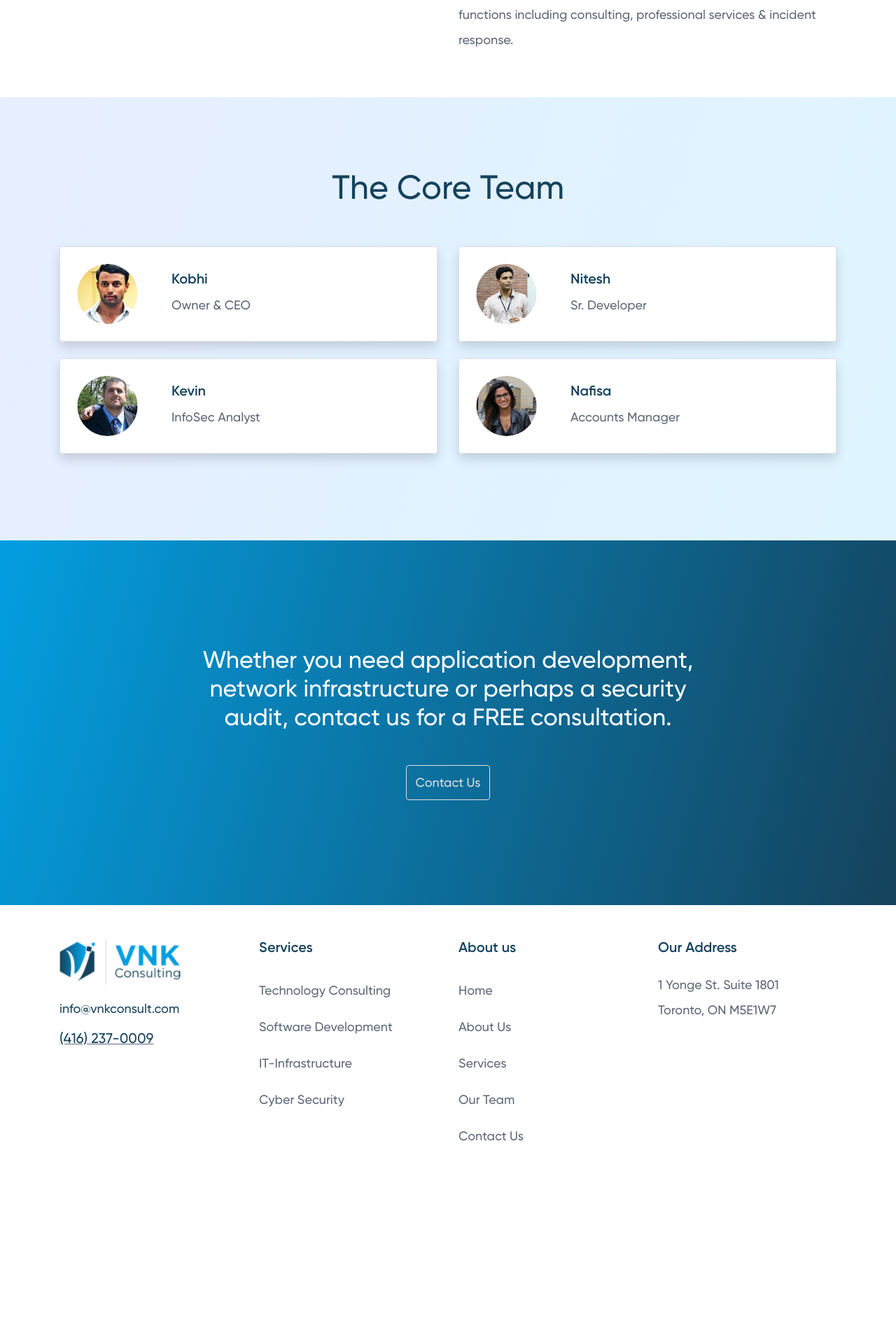
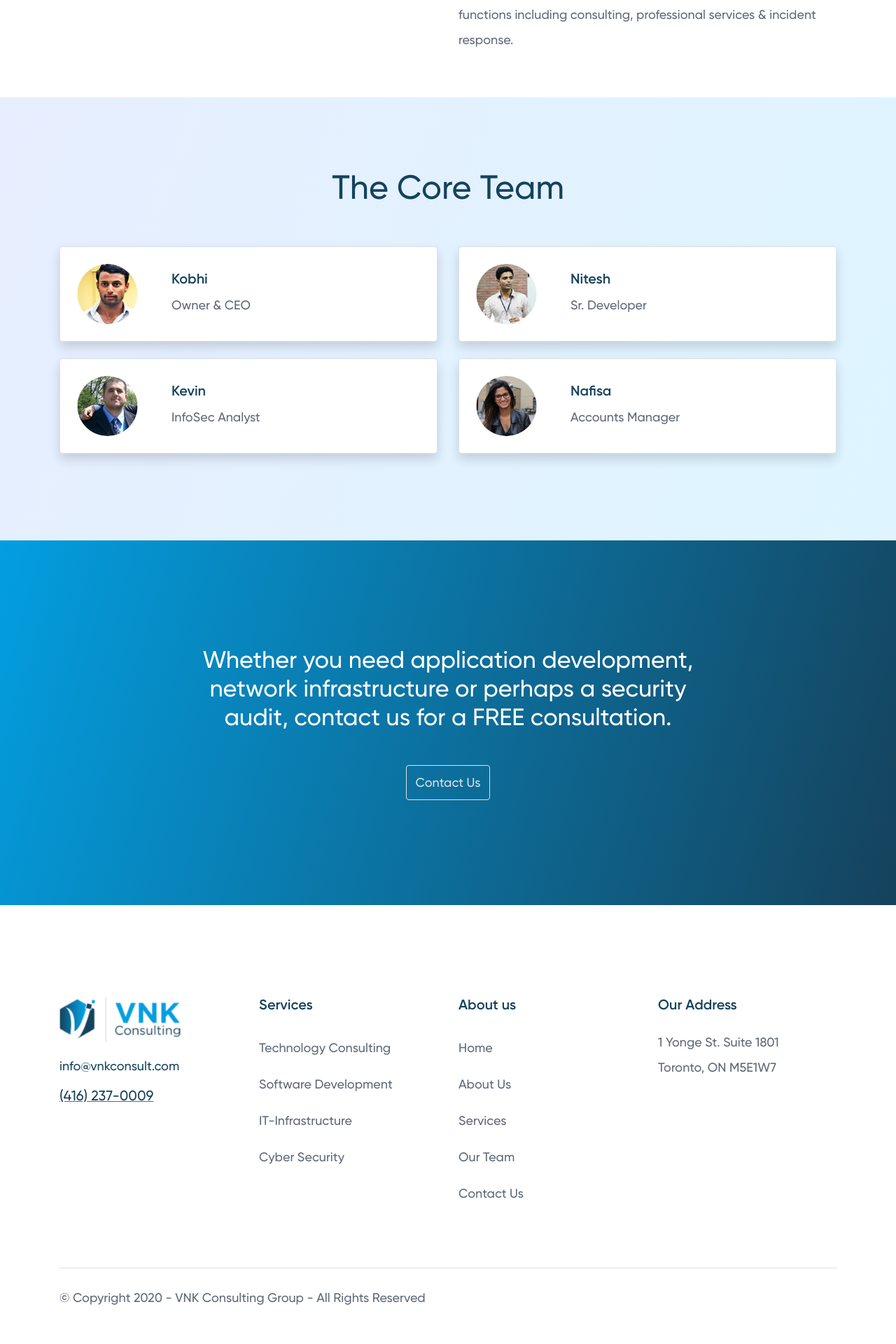
Before and after one commit to ifancyabroad/cloud-sherpas, a Jekyll site: the page built from index.html, in a window 1280 px wide. Shown: the part 2958-4878 px from the top of the page at 70% size. Built offline with Jekyll 4.4.1, drawn with Linux system fonts in a browser that asks for light colours; before the commit the page ends 4655 px from its top, so only the background shows below that.

Commit message:
Update footer

```diff
--- a/_includes/footer.html
+++ b/_includes/footer.html
@@ -1,4 +1,5 @@
-<footer class="p-5">
+<footer>
+    <div class="footer-menu">
         <div class="container">
             <div class="row">
                 <div class="col-3">
@@ -36,6 +37,14 @@
                 </div>
             </div>
         </div>
+    </div>
+    <div class="container">
+        <div class="row">
+            <div class="col">
+                <p class="border-top pt-4 pb-5 mb-0">&copy; Copyright 2020 - VNK Consulting Group - All Rights Reserved</p>
+            </div>
+        </div>
+    </div>
 </footer>
 
 <script src="https://code.jquery.com/jquery-3.5.1.slim.min.js"
--- a/_sass/main.scss
+++ b/_sass/main.scss
@@ -52,3 +52,8 @@ h4, h5 {
     padding-top: 150px;
     padding-bottom: 150px;
 }
+
+.footer-menu {
+    padding-top: 130px;
+    padding-bottom: 80px;
+}
```
Lines whose indentation alone changed are shown as unchanged.
